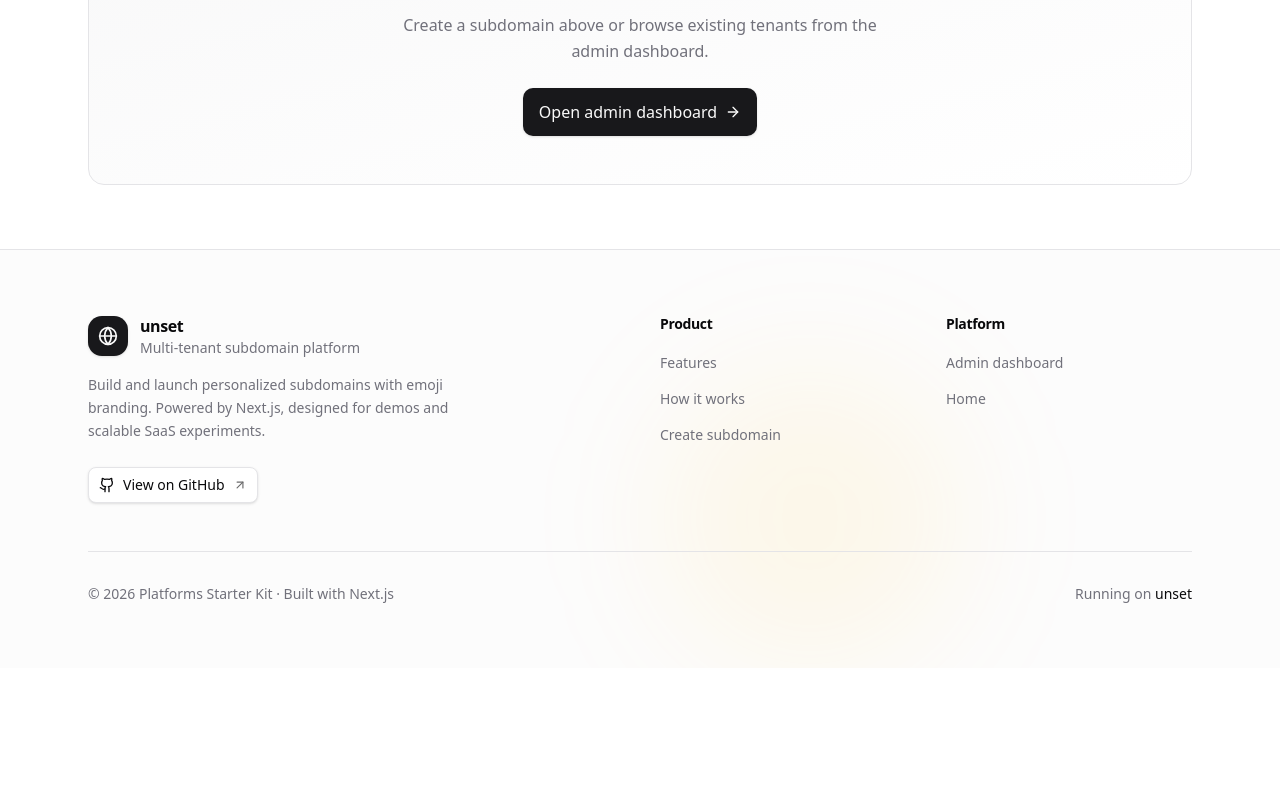
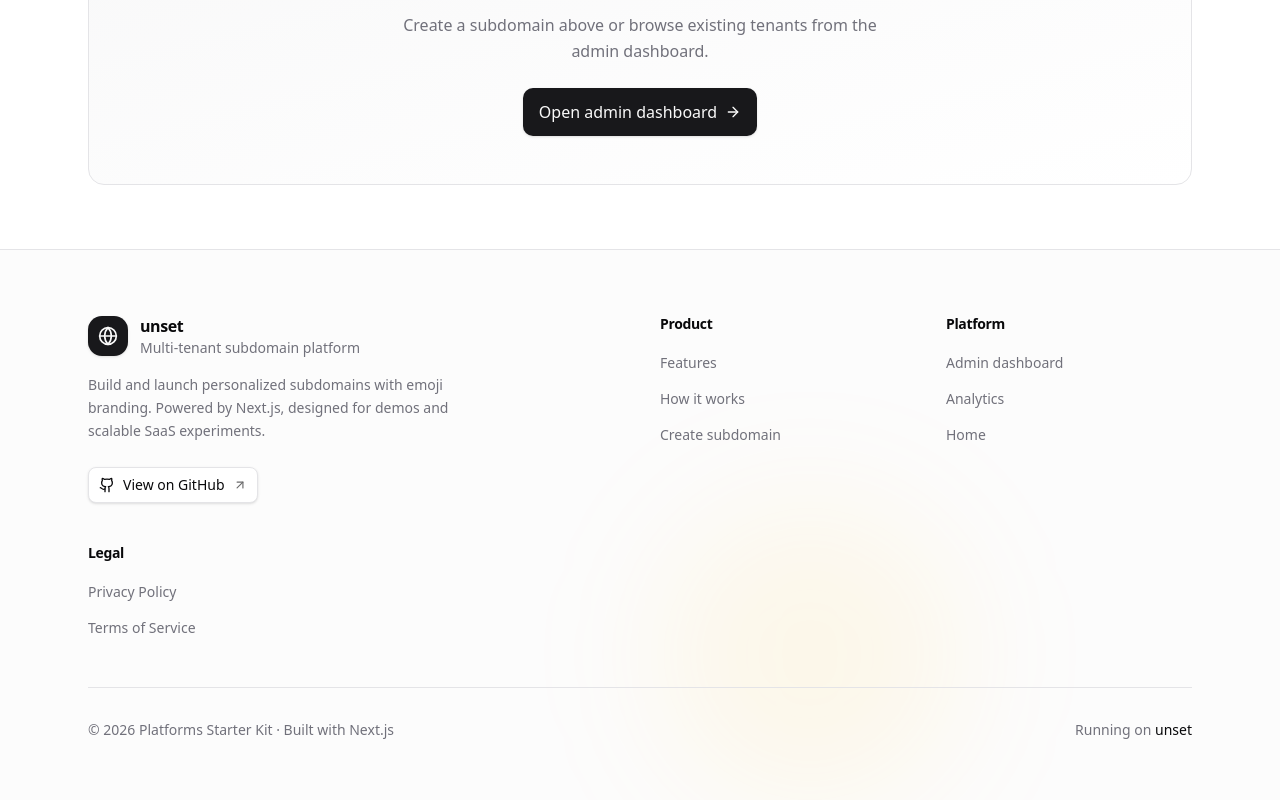
Before and after one commit to parth1301-nt/Fullstackapp-demo, a Next.js app: page / in a window 1280 px wide. Shown: the part 1853-2653 px from the top of the page. Before the commit the page ends 2521 px from the top, so only its background shows below. Built offline with nearby package versions, Linux system fonts and the light colour scheme; no server answers.

Commit message:
chore(components): Perform maintenance and tooling updates related to the site footer module module.

```diff
--- a/components/site-footer.tsx
+++ b/components/site-footer.tsx
@@ -11,7 +11,12 @@ const footerLinks = {
   ],
   platform: [
     { href: '/admin', label: 'Admin dashboard' },
+    { href: '/admin/analytics', label: 'Analytics' },
     { href: `${protocol}://${rootDomain}`, label: 'Home' }
+  ],
+  legal: [
+    { href: '/privacy', label: 'Privacy Policy' },
+    { href: '/terms', label: 'Terms of Service' }
   ]
 };
 
@@ -46,7 +51,7 @@ export function SiteFooter() {
             </p>
             <Button variant="outline" size="sm" className="mt-6" asChild>
               <a
-                href="https://github.com/vercel/platforms"
+                href="https://github.com/parth1301-nt"
                 target="_blank"
                 rel="noopener noreferrer"
               >
@@ -92,6 +97,24 @@ export function SiteFooter() {
               ))}
             </ul>
           </div>
+
+          <div>
+            <h3 className="text-sm font-semibold tracking-tight text-foreground">
+              Legal
+            </h3>
+            <ul className="mt-4 space-y-3">
+              {footerLinks.legal.map((link) => (
+                <li key={link.href}>
+                  <Link
+                    href={link.href}
+                    className="text-sm text-muted-foreground motion-safe:transition-colors motion-safe:duration-200 hover:text-foreground focus-visible:outline-none focus-visible:underline"
+                  >
+                    {link.label}
+                  </Link>
+                </li>
+              ))}
+            </ul>
+          </div>
         </div>
 
         <div className="mt-12 flex flex-col items-center justify-between gap-4 border-t border-border pt-8 sm:flex-row">
```
